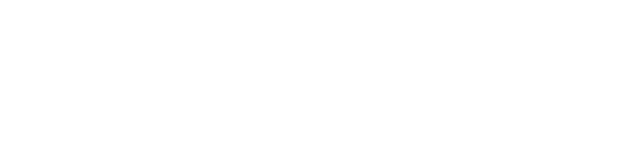
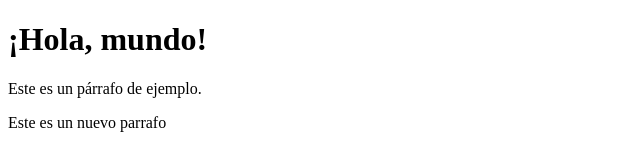
Before and after one commit to norgaCerp/pruebaGit, a plain HTML site: page index.html in a window 1280 px wide. Shown: the whole page, without its empty margins (0-640 px from the left). Drawn offline with Linux system fonts and the light colour scheme.

Commit message:
Se agrego un nuevo parrafo

```diff
--- a/index.html
+++ b/index.html
@@ -6,6 +6,8 @@
     <title>Mi primer proyecto - Implementacion de Git</title>
 </head>
 <body>
-
+    <h1>¡Hola, mundo!</h1>
+    <p>Este es un párrafo de ejemplo.</p>
+    <p>Este es un nuevo parrafo</p>
 </body>
 </html>
```
